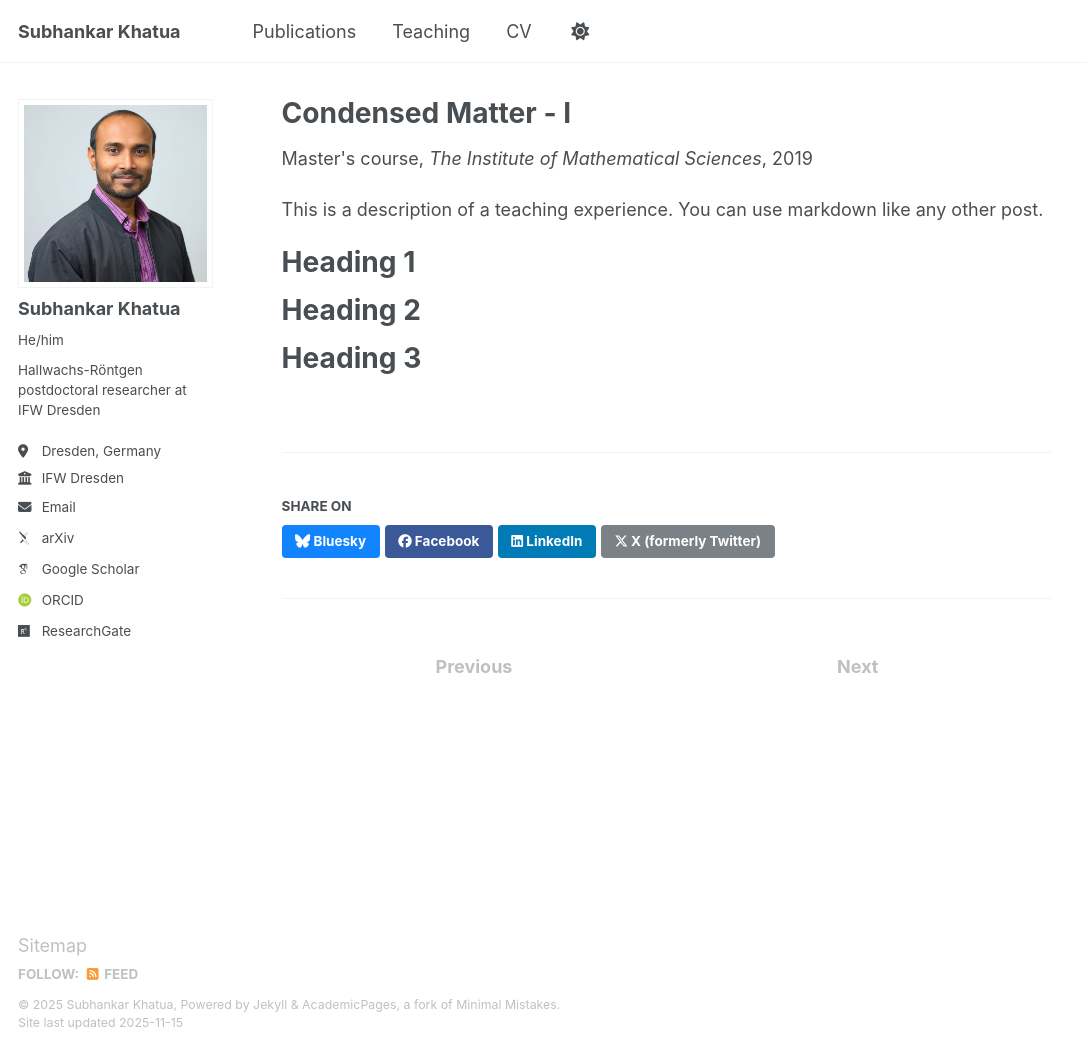
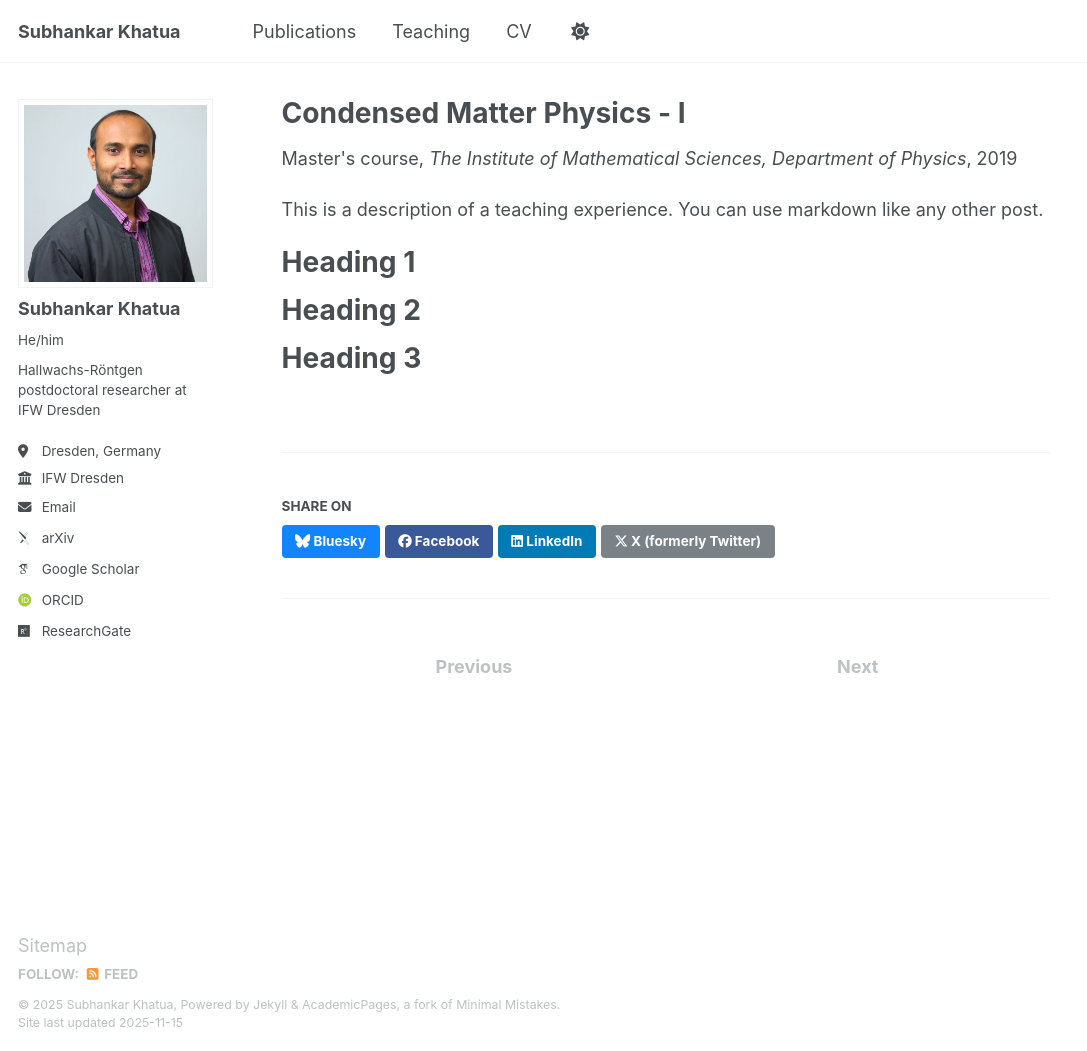
Before and after one commit to subhankar-khatua/subhankar-khatua.github.io, a Jekyll site: the page built from _teaching/2014-Jan-Apr.md, in a window 1280 px wide and 1051 px high. Shown: the whole window, without its empty margins (0-1087 px from the left). Built offline with Jekyll 4.4.1, drawn with Linux system fonts in a browser that asks for light colours; some web fonts are replaced.

Commit message:
Update 2014-Jan-Apr.md

```diff
--- a/_teaching/2014-Jan-Apr.md
+++ b/_teaching/2014-Jan-Apr.md
@@ -1,9 +1,9 @@
 ---
-title: "Condensed Matter - I"
+title: "Condensed Matter Physics - I"
 collection: teaching
 type: "Master's course"
 permalink: /teaching/2019-Jan-Apr
-venue: "The Institute of Mathematical Sciences"
+venue: "The Institute of Mathematical Sciences, Department of Physics"
 role: "Teaching assistant"
 date: 2019-01-01
 location: "Chennai, India"
```
